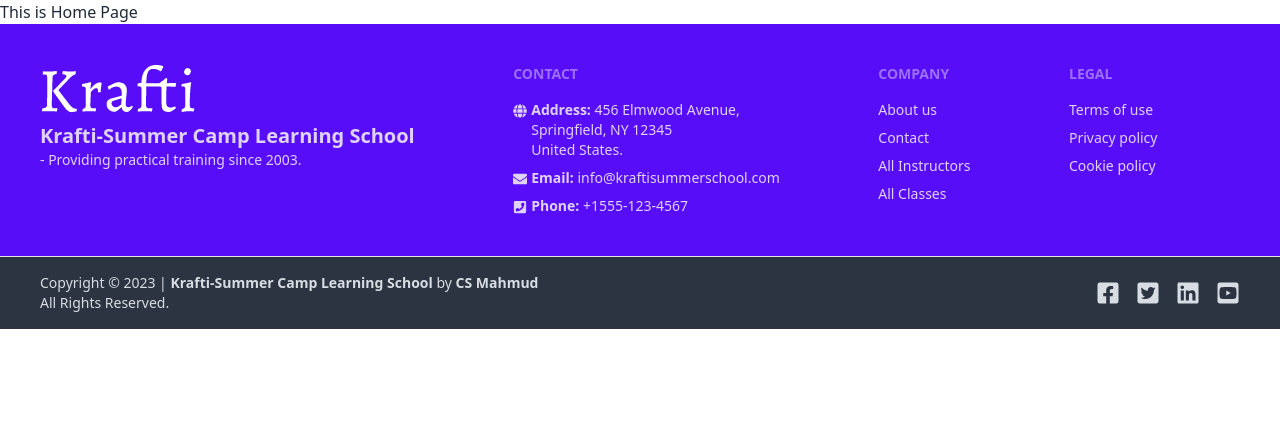
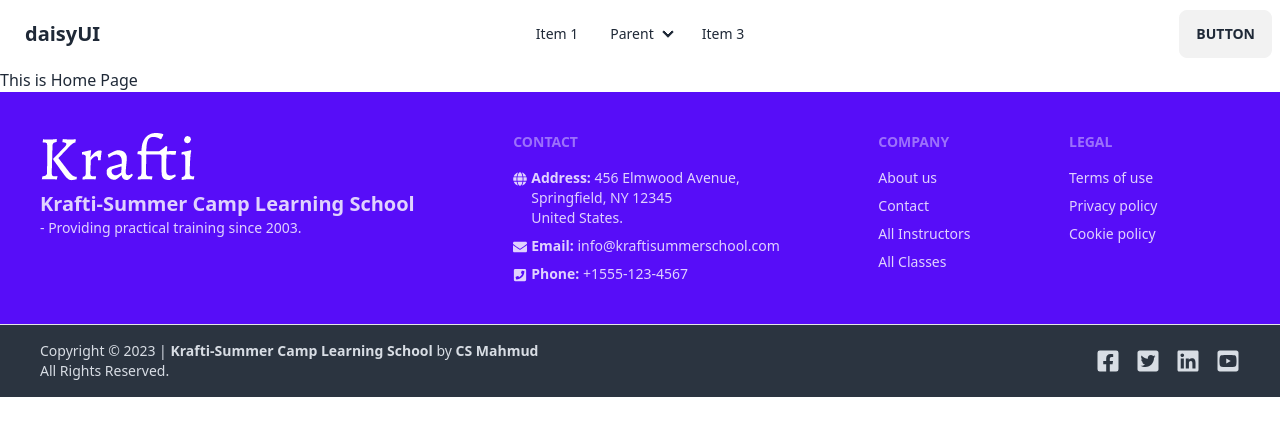
Before and after one commit to csmahmud99/krafti-summer-camp-school-client, a React (Vite) app: page / in a window 1280 px wide. Shown: the top 436 px of the page. Built offline with nearby package versions, Linux system fonts and the light colour scheme.

Commit message:
URL in Footer Logo added & dynamic year of footer copyright --- Done

```diff
--- a/src/layouts/MainLayout/MainLayout.jsx
+++ b/src/layouts/MainLayout/MainLayout.jsx
@@ -1,9 +1,11 @@
 import { Outlet } from "react-router-dom";
 import Footer from "../../pages/shared/Footer/Footer";
+import NavigationBar from "../../pages/shared/Header/NavigationBar/NavigationBar";
 
 const MainLayout = () => {
     return (
         <div>
+            <NavigationBar />
             <Outlet />
             <Footer />
         </div>
--- a/src/pages/shared/Footer/Footer.jsx
+++ b/src/pages/shared/Footer/Footer.jsx
@@ -4,10 +4,12 @@
 
 const Footer = () => {
     return (
-        <div>
+        <>
             <footer className="footer p-10 bg-primary text-primary-content">
                 <div>
-                    <img src={logo} alt="footer-info-logo" />
+                    <Link to="/">
+                        <img src={logo} alt="footer-info-logo" />
+                    </Link>
                     <p><span className="text-xl font-bold">Krafti-Summer Camp Learning School</span><br />- Providing practical training since 2003.</p>
                 </div>
                 <div>
@@ -63,7 +65,7 @@
                     </div>
                 </div>
             </footer>
-        </div>
+        </>
     );
 };
 
--- /dev/null
+++ b/src/pages/shared/Header/NavigationBar/NavigationBar.jsx
@@ -0,0 +1,47 @@
+const NavigationBar = () => {
+    return (
+        <>
+            <div className="navbar bg-base-100">
+                <div className="navbar-start">
+                    <div className="dropdown">
+                        <label tabIndex={0} className="btn btn-ghost lg:hidden">
+                            <svg xmlns="http://www.w3.org/2000/svg" className="h-5 w-5" fill="none" viewBox="0 0 24 24" stroke="currentColor"><path strokeLinecap="round" strokeLinejoin="round" strokeWidth="2" d="M4 6h16M4 12h8m-8 6h16" /></svg>
+                        </label>
+                        <ul tabIndex={0} className="menu menu-sm dropdown-content mt-3 p-2 shadow bg-base-100 rounded-box w-52">
+                            <li><a>Item 1</a></li>
+                            <li>
+                                <a>Parent</a>
+                                <ul className="p-2">
+                                    <li><a>Submenu 1</a></li>
+                                    <li><a>Submenu 2</a></li>
+                                </ul>
+                            </li>
+                            <li><a>Item 3</a></li>
+                        </ul>
+                    </div>
+                    <a className="btn btn-ghost normal-case text-xl">daisyUI</a>
+                </div>
+                <div className="navbar-center hidden lg:flex">
+                    <ul className="menu menu-horizontal px-1">
+                        <li><a>Item 1</a></li>
+                        <li tabIndex={0}>
+                            <details>
+                                <summary>Parent</summary>
+                                <ul className="p-2">
+                                    <li><a>Submenu 1</a></li>
+                                    <li><a>Submenu 2</a></li>
+                                </ul>
+                            </details>
+                        </li>
+                        <li><a>Item 3</a></li>
+                    </ul>
+                </div>
+                <div className="navbar-end">
+                    <a className="btn">Button</a>
+                </div>
+            </div>
+        </>
+    );
+};
+
+export default NavigationBar;
```
